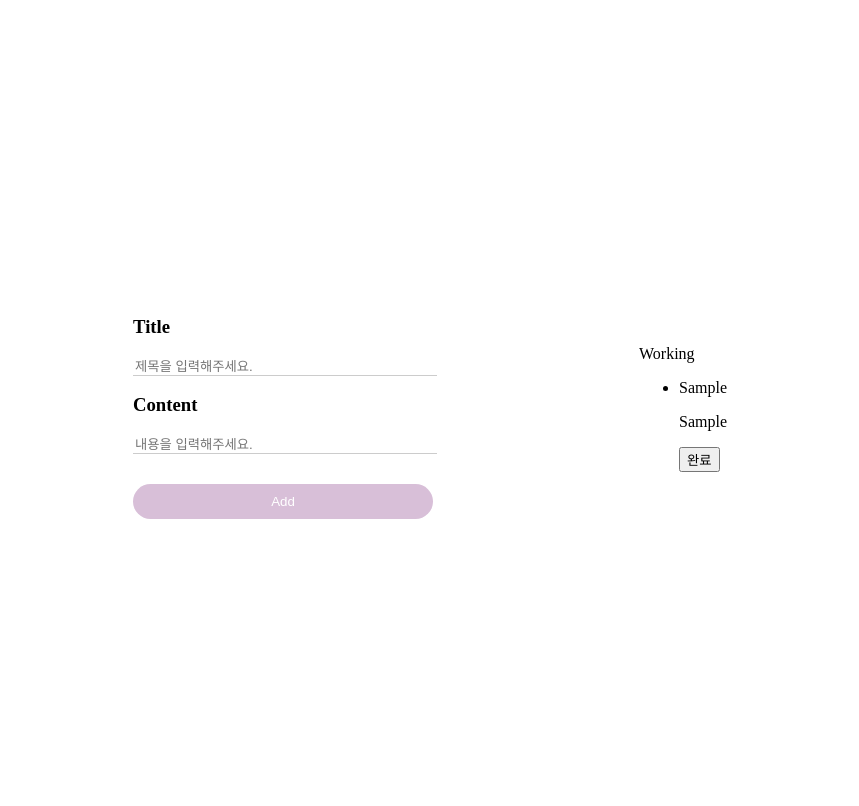
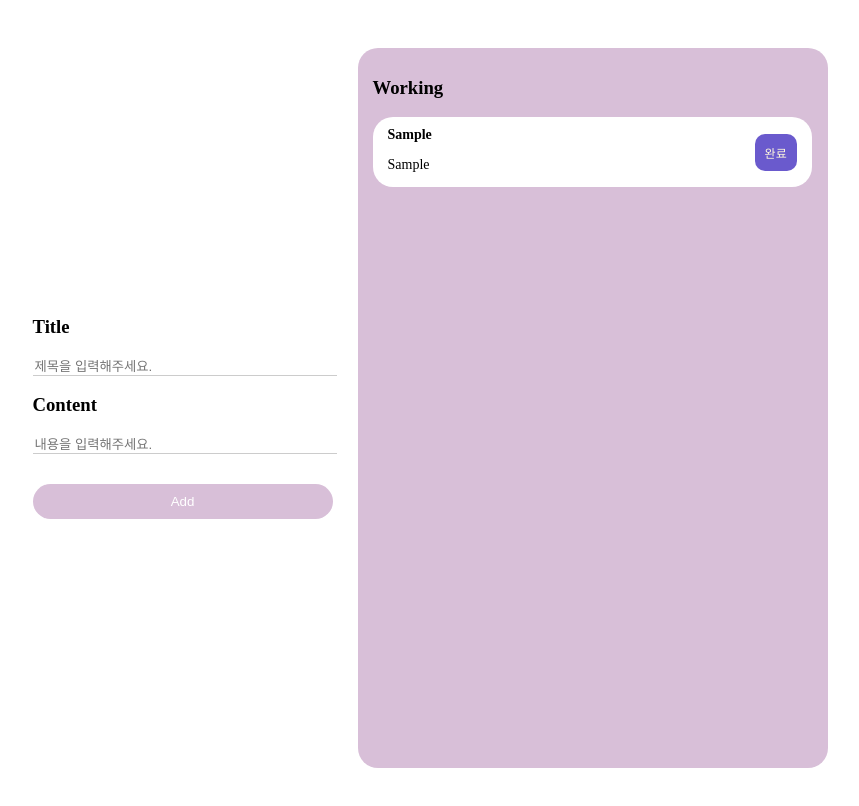
Before and after one commit to dnwn-9001/react-todolist, a React (Create React App) app: page / in a window 1280 px wide. Both pictures are taken after typing "Sample", "Sample" into the empty fields and a click on the button "Add". Shown: the top 806 px of the page, without its empty margins (210-1069 px from the left). Built offline with nearby package versions, Linux system fonts and the light colour scheme.

Commit message:
💄working list 컴포넌트 스타일 추가

```diff
--- a/src/components/list/List.js
+++ b/src/components/list/List.js
@@ -1,32 +1,44 @@
+import styles from "./List.module.css";
+
 const List = ({ listData, onClickStatusBtn }) => {
   return (
-    <div>
-      <p>Working</p>
+    <div className={styles.working}>
+      <h3>Working</h3>
       <div>
-        <ul>
+        <ul className={styles.working__ul}>
           {listData.map((v, i) =>
             !v.isDone ? (
-              <li key={`isNotDone_${i}`}>
-                <div>
-                  <p>{v.title}</p>
+              <li className={styles.working__ul__li} key={`isNotDone_${i}`}>
+                <div className={styles.working__ul__li__content}>
+                  <h4>{v.title}</h4>
                   <p>{v.content}</p>
                 </div>
-                <button onClick={() => onClickStatusBtn(i)}>완료</button>
+                <button
+                  className={styles.btn__incomplete}
+                  onClick={() => onClickStatusBtn(i)}
+                >
+                  완료
+                </button>
               </li>
             ) : (
               ""
             )
           )}
         </ul>
-        <ul>
+        <ul className={styles.working__ul}>
           {listData.map((v, i) =>
             v.isDone ? (
-              <li key={`isDone_${i}`}>
-                <div>
-                  <p>{v.title}</p>
+              <li className={styles.working__ul__li} key={`isDone_${i}`}>
+                <div className={styles.working__ul__li__content}>
+                  <h4>{v.title}</h4>
                   <p>{v.content}</p>
                 </div>
-                <button onClick={() => onClickStatusBtn(i)}>취소</button>
+                <button
+                  className={styles.btn__complete}
+                  onClick={() => onClickStatusBtn(i)}
+                >
+                  취소
+                </button>
               </li>
             ) : (
               ""
--- a/src/components/list/List.module.css
+++ b/src/components/list/List.module.css
@@ -0,0 +1,48 @@
+.working {
+  width: 440px;
+  height: 700px;
+  padding: 10px 15px;
+  margin-left: 20px;
+  background-color: #d8bfd8;
+  border-radius: 20px;
+}
+
+.working__ul {
+  list-style: none;
+  padding: 0;
+  margin: 0;
+}
+
+.working__ul__li {
+  width: 93%;
+  background-color: #fff;
+  border-radius: 20px;
+  display: flex;
+  justify-content: space-between;
+  align-items: center;
+  padding: 0 15px;
+  margin-bottom: 10px;
+  font-size: 14px;
+}
+
+.working__ul__li button {
+  border: none;
+  border-radius: 10px;
+  cursor: pointer;
+  font-size: 12px;
+  padding: 10px;
+}
+
+.working__ul__li__content h4 {
+  margin: 10px 0;
+}
+
+.btn__complete {
+  background-color: #e0e0e0;
+  color: #483d8b;
+}
+
+.btn__incomplete {
+  background-color: #6a5acd;
+  color: #fff8dc;
+}
```
